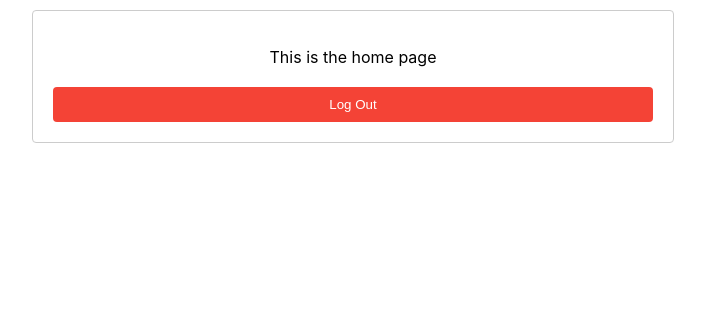
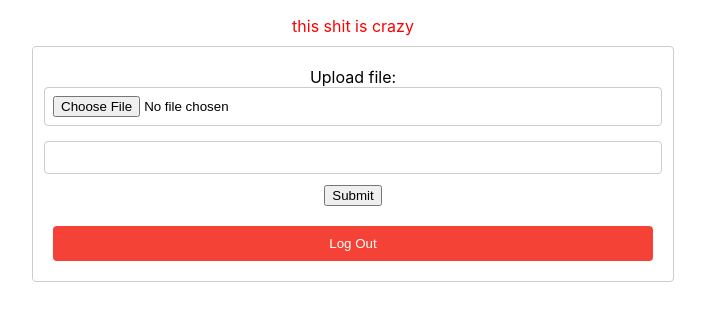
Before and after one commit to davidrapoport/dabc-camps, a React (Create React App) app in the folder dabc/: page /home in a window 1280 px wide. Shown: the top 320 px of the page, without its empty margins (287-992 px from the left). Built offline with nearby package versions, Linux system fonts and the light colour scheme; no server answers; sample sign-in values are in the browser's storage.

Commit message:
save me!

```diff
--- a/dabc/src/components/Home.css
+++ b/dabc/src/components/Home.css
@@ -1,6 +1,6 @@
 .home-page {
   max-width: 600px;
-  margin: 10px auto;
+  margin: auto;
   padding: 20px;
   border: 1px solid #ccc;
   border-radius: 4px;
--- a/dabc/src/components/Home.jsx
+++ b/dabc/src/components/Home.jsx
@@ -1,20 +1,31 @@
-import { useState } from "react";
+import { useRef, useState } from "react";
 import { getAuth, onAuthStateChanged, signOut } from "firebase/auth";
 import { useNavigate } from "react-router-dom";
 import "./Home.css";
 
 const Home = () => {
+  const auth = getAuth();
   const [isLoggedIn, setIsLoggedIn] = useState(false);
-  const auth = getAuth();
+  const [errorCode, setErrorCode] = useState("no err");
+  const [testText, setTestText] = useState("");
   const navigate = useNavigate();
+
+  const inputRef = useRef();
 
   onAuthStateChanged(auth, (user) => {
     if (user) {
       setIsLoggedIn(true);
+      setErrorCode("this shit is crazy");
     } else {
       navigate("/login");
     }
   });
+
+  const addToDb = (e) => {
+    e.preventDefault();
+    setErrorCode("very Error");
+    return;
+  };
 
   const logOut = () => {
     signOut(auth)
@@ -25,9 +36,28 @@ const Home = () => {
   };
 
   return isLoggedIn ? (
-    <div className="home-page">
-      <p>This is the home page</p>
-      <button onClick={logOut} className="logout-button">Log Out</button>
+    <div>
+      <p className="error-message">{errorCode}</p>
+      <div className="home-page">
+        <form onSubmit={addToDb}>
+          <label>
+            Upload file:
+            <input type="file" ref={inputRef}></input>
+          </label>
+          <input
+            type="text"
+            value={testText}
+            onChange={(e) => {
+              console.log("typing");
+              //setTestText(e.target.value);
+            }}
+          ></input>
+          <button>Submit</button>
+        </form>
+        <button onClick={logOut} className="logout-button">
+          Log Out
+        </button>
+      </div>
     </div>
   ) : (
     <></>
```
